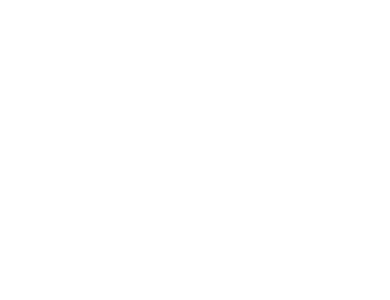
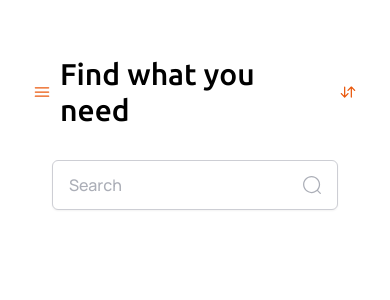
Before and after one commit to ziba-it/ecommerce-react_challenge, a React (Vite) app: page / in a window 390 px wide. Shown: the top 300 px of the page. Built offline with nearby package versions, Linux system fonts and the light colour scheme.

Commit message:
create search header ui for mobile)

```diff
--- a/src/App.tsx
+++ b/src/App.tsx
@@ -1,5 +1,11 @@
+import SearchHeader from "./components/SearchHeader";
+
 function App() {
-  return <main></main>;
+  return (
+    <main className="bg-white pt-14 px-8">
+      <SearchHeader />
+    </main>
+  );
 }
 
 export default App;
--- /dev/null
+++ b/src/components/SearchHeader.tsx
@@ -0,0 +1,21 @@
+import { MobileMenuIcon, SortVerticalIcon } from "./icons";
+import SearchInput from "./SearchInput";
+
+export default function SearchHeader() {
+  return (
+    <div className="flex flex-col items-center gap-8">
+      <div className="w-full flex items-center justify-between gap-2">
+        <button>
+          <MobileMenuIcon />
+        </button>
+        <h1 className="text-3xl font-medium">Find what you need</h1>
+        <button>
+          <SortVerticalIcon />
+        </button>
+      </div>
+      <div className="w-full px-5">
+        <SearchInput />
+      </div>
+    </div>
+  );
+}
--- /dev/null
+++ b/src/components/SearchInput.tsx
@@ -0,0 +1,15 @@
+import { MagnifierIcon } from "./icons";
+
+export default function SearchInput() {
+  return (
+    <div className="relative">
+      <input
+        className="w-full px-4 py-3 border border-primary-200 shadow-sm rounded-md placeholder:text-primary-300 placeholder:font-manrope placeholder:font-medium"
+        placeholder="Search"
+      />
+      <div className="flex items-center absolute inset-y-0 right-0 pr-4">
+        <MagnifierIcon />
+      </div>
+    </div>
+  );
+}
--- /dev/null
+++ b/src/components/icons/MagnifierIcon.tsx
@@ -0,0 +1,19 @@
+export function MagnifierIcon(props: React.SVGProps<SVGSVGElement>) {
+  return (
+    <svg
+      width="20"
+      height="20"
+      viewBox="0 0 20 20"
+      fill="none"
+      xmlns="http://www.w3.org/2000/svg"
+      {...props}
+    >
+      <path
+        fill-rule="evenodd"
+        clip-rule="evenodd"
+        d="M9.58332 2.29167C5.55625 2.29167 2.29166 5.55626 2.29166 9.58334C2.29166 13.6104 5.55625 16.875 9.58332 16.875C13.6104 16.875 16.875 13.6104 16.875 9.58334C16.875 5.55626 13.6104 2.29167 9.58332 2.29167ZM1.04166 9.58334C1.04166 4.86591 4.86589 1.04167 9.58332 1.04167C14.3008 1.04167 18.125 4.86591 18.125 9.58334C18.125 11.7171 17.3426 13.6681 16.049 15.1652L18.7753 17.8914C19.0193 18.1355 19.0193 18.5312 18.7753 18.7753C18.5312 19.0194 18.1355 19.0194 17.8914 18.7753L15.1652 16.0491C13.6681 17.3426 11.7171 18.125 9.58332 18.125C4.86589 18.125 1.04166 14.3008 1.04166 9.58334Z"
+        fill="#ABAEB7"
+      />
+    </svg>
+  );
+}
--- /dev/null
+++ b/src/components/icons/MobileMenuIcon.tsx
@@ -0,0 +1,31 @@
+export function MobileMenuIcon(props: React.SVGProps<SVGSVGElement>) {
+  return (
+    <svg
+      width="20"
+      height="20"
+      viewBox="0 0 20 20"
+      fill="none"
+      xmlns="http://www.w3.org/2000/svg"
+      {...props}
+    >
+      <path
+        fill-rule="evenodd"
+        clip-rule="evenodd"
+        d="M17.2917 5.83337C17.2917 6.17855 17.0119 6.45837 16.6667 6.45837L3.33335 6.45837C2.98818 6.45837 2.70835 6.17855 2.70835 5.83337C2.70835 5.4882 2.98818 5.20837 3.33335 5.20837L16.6667 5.20837C17.0119 5.20837 17.2917 5.4882 17.2917 5.83337Z"
+        className="fill-complementary-600"
+      />
+      <path
+        fill-rule="evenodd"
+        clip-rule="evenodd"
+        d="M17.2917 10C17.2917 10.3452 17.0119 10.625 16.6667 10.625L3.33335 10.625C2.98818 10.625 2.70835 10.3452 2.70835 10C2.70835 9.65482 2.98818 9.375 3.33335 9.375L16.6667 9.375C17.0119 9.375 17.2917 9.65482 17.2917 10Z"
+        className="fill-complementary-600"
+      />
+      <path
+        fill-rule="evenodd"
+        clip-rule="evenodd"
+        d="M17.2917 14.1666C17.2917 14.5118 17.0119 14.7916 16.6667 14.7916L3.33335 14.7916C2.98818 14.7916 2.70835 14.5118 2.70835 14.1666C2.70835 13.8214 2.98818 13.5416 3.33335 13.5416L16.6667 13.5416C17.0119 13.5416 17.2917 13.8214 17.2917 14.1666Z"
+        className="fill-complementary-600"
+      />
+    </svg>
+  );
+}
--- /dev/null
+++ b/src/components/icons/SortVerticalIcon.tsx
@@ -0,0 +1,19 @@
+export function SortVerticalIcon(props: React.SVGProps<SVGSVGElement>) {
+  return (
+    <svg
+      width="20"
+      height="20"
+      viewBox="0 0 20 20"
+      fill="none"
+      xmlns="http://www.w3.org/2000/svg"
+      {...props}
+    >
+      <path
+        fill-rule="evenodd"
+        clip-rule="evenodd"
+        d="M13.3333 4.375C13.5024 4.375 13.6643 4.44352 13.782 4.56491L17.1154 8.00241C17.3557 8.25021 17.3496 8.64589 17.1018 8.88619C16.854 9.12648 16.4583 9.12039 16.218 8.87259L13.9583 6.54233L13.9583 15C13.9583 15.3452 13.6785 15.625 13.3333 15.625C12.9882 15.625 12.7083 15.3452 12.7083 15L12.7083 6.54233L10.4487 8.87259C10.2084 9.12039 9.81272 9.12648 9.56492 8.88619C9.31712 8.64589 9.31103 8.25021 9.55132 8.00241L12.8847 4.56491C13.0024 4.44352 13.1642 4.375 13.3333 4.375ZM6.66668 4.375C7.01185 4.375 7.29168 4.65482 7.29168 5L7.29168 13.4577L9.55132 11.1274C9.79162 10.8796 10.1873 10.8735 10.4351 11.1138C10.6829 11.3541 10.689 11.7498 10.4487 11.9976L7.11537 15.4351C6.99765 15.5565 6.83577 15.625 6.66668 15.625C6.49758 15.625 6.3357 15.5565 6.21799 15.4351L2.88466 11.9976C2.64436 11.7498 2.65045 11.3541 2.89825 11.1138C3.14606 10.8735 3.54174 10.8796 3.78203 11.1274L6.04168 13.4577L6.04168 5C6.04168 4.65482 6.3215 4.375 6.66668 4.375Z"
+        className="fill-complementary-600"
+      />
+    </svg>
+  );
+}
--- /dev/null
+++ b/src/components/icons/index.ts
@@ -0,0 +1,5 @@
+import { MobileMenuIcon } from "./MobileMenuIcon";
+import { MagnifierIcon } from "./MagnifierIcon";
+import { SortVerticalIcon } from "./SortVerticalIcon";
+
+export { MobileMenuIcon, MagnifierIcon, SortVerticalIcon };
--- a/tailwind.config.js
+++ b/tailwind.config.js
@@ -4,6 +4,7 @@
   primary: {
     50: "#FCFCFC",
     100: "#E7E8EB",
+    200: "#CDCED4",
     300: "#ABAEB7",
     400: "#90949F",
     500: "#757A88",
```
Also changed, not shown: src/assets/icons/MobileMenu.svg (added), src/assets/icons/SortVertical.svg (added).
